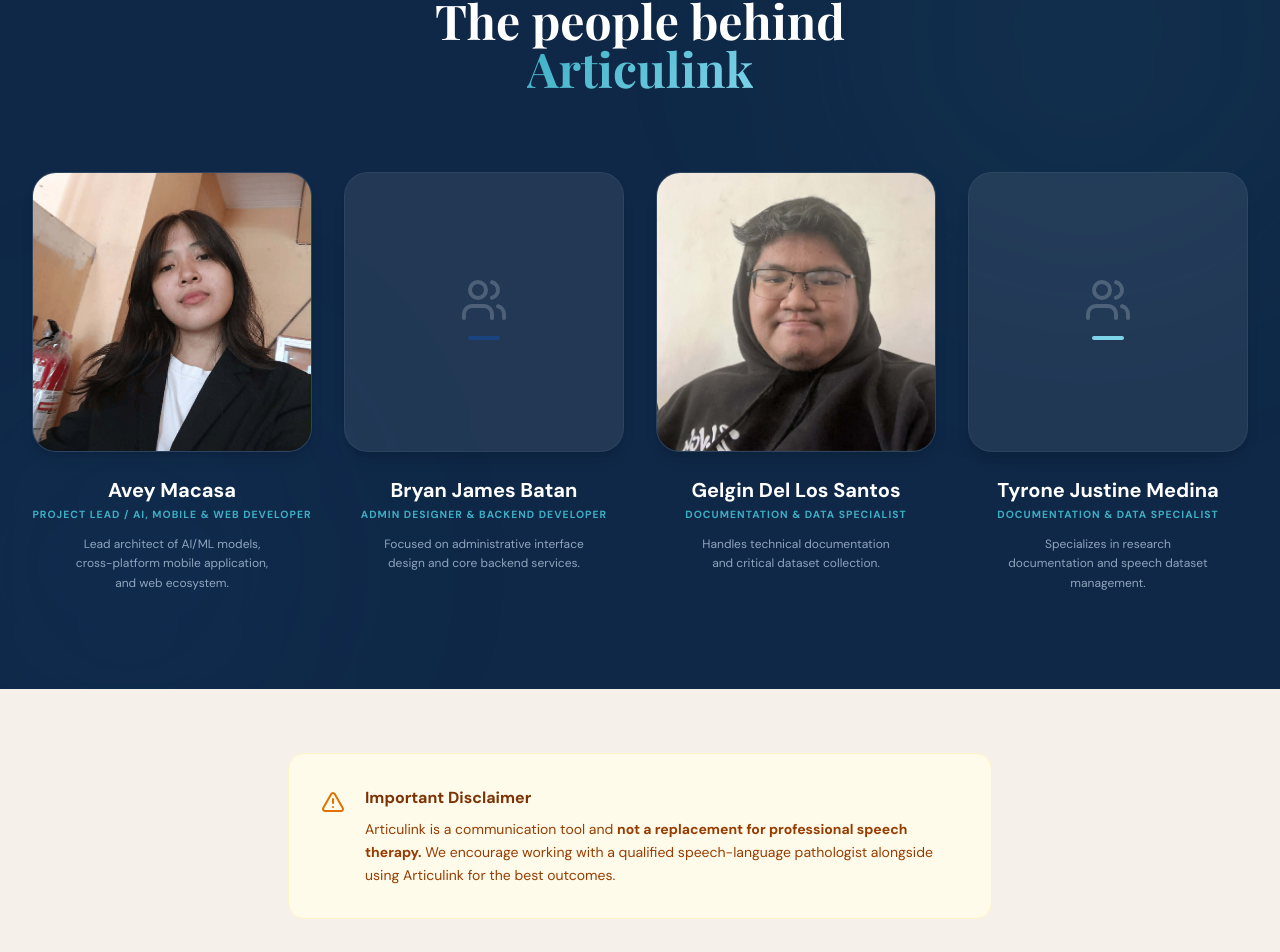
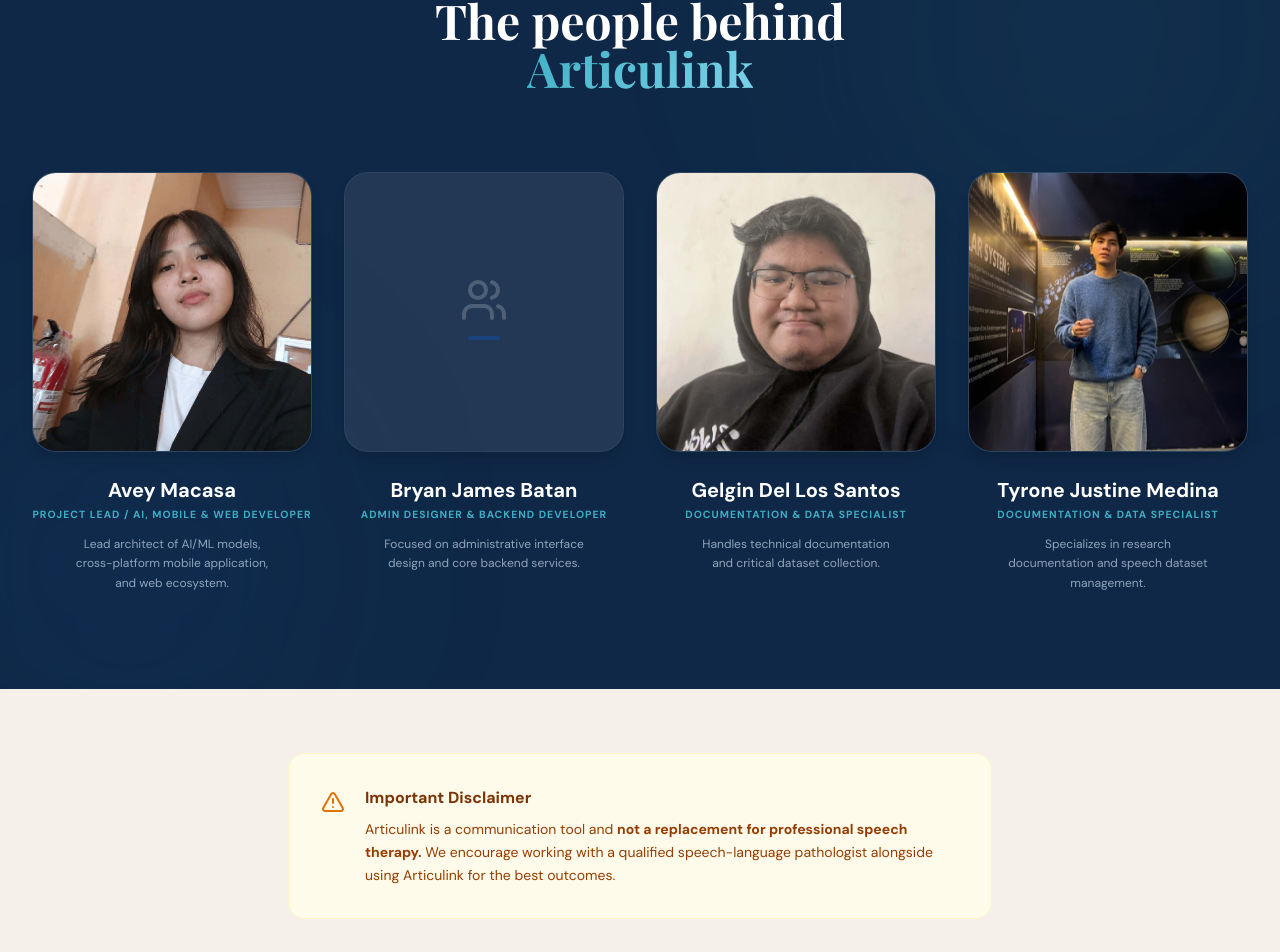
Before and after one commit to Eybri/articulink-ads, a Next.js app: page /about in a window 1280 px wide. Shown: the part 5658-6610 px from the top of the page. Built offline with nearby package versions, Linux system fonts and the light colour scheme; no server answers.

Commit message:
Tj image added

```diff
--- a/src/app/about/page.tsx
+++ b/src/app/about/page.tsx
@@ -1048,9 +1048,9 @@ export default function About() {
                 name: "Tyrone Justine Medina",
                 role: "Documentation & Data Specialist",
                 desc: "Specializes in research documentation and speech dataset management.",
-                image: null,
-                hoverImage: null,
-                objectPosition: "center"
+                image: "/images/tyrone.jpg",
+                hoverImage: "/images/tyrone-cartoon.png",
+                objectPosition: "top"
               },
             ].map((member, i) => (
               <motion.div
```
Also changed, not shown: public/images/tyrone.jpg (added), 1 other file (tests, documents, lock files or other folders).
